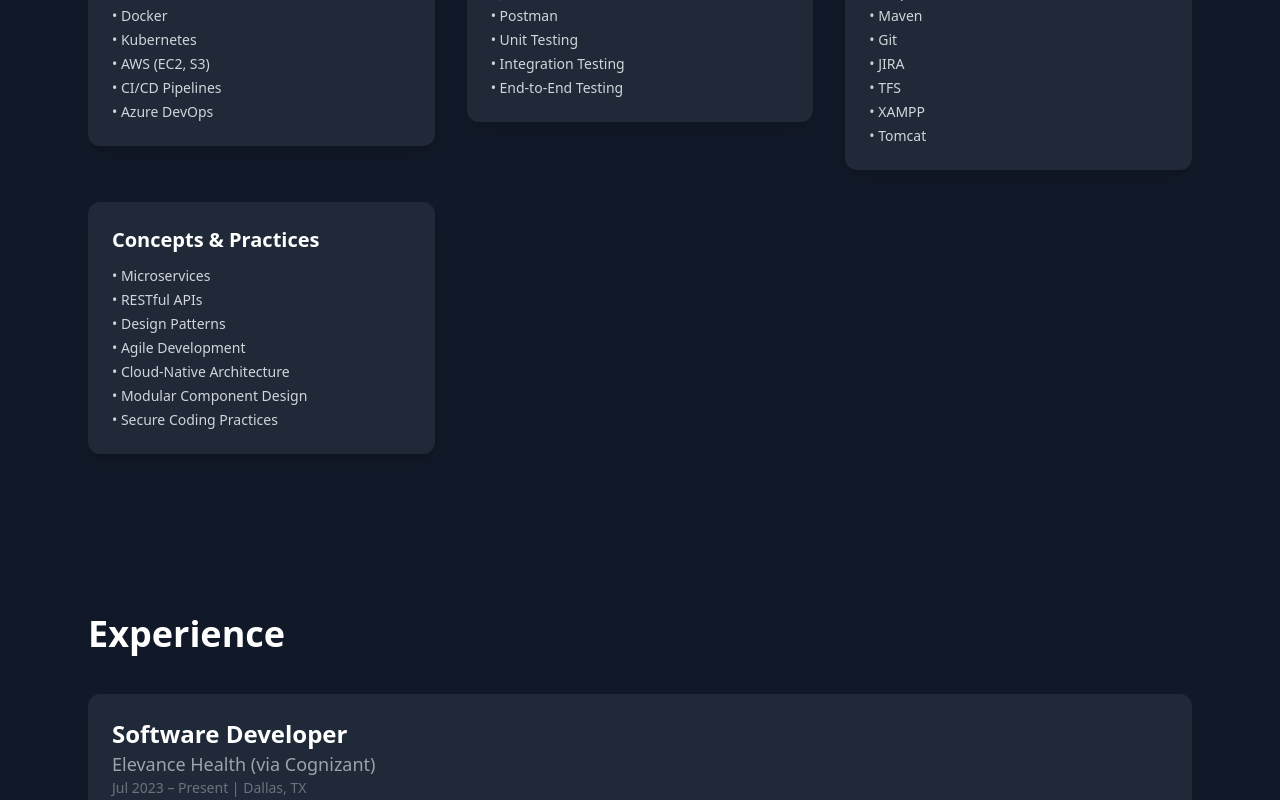
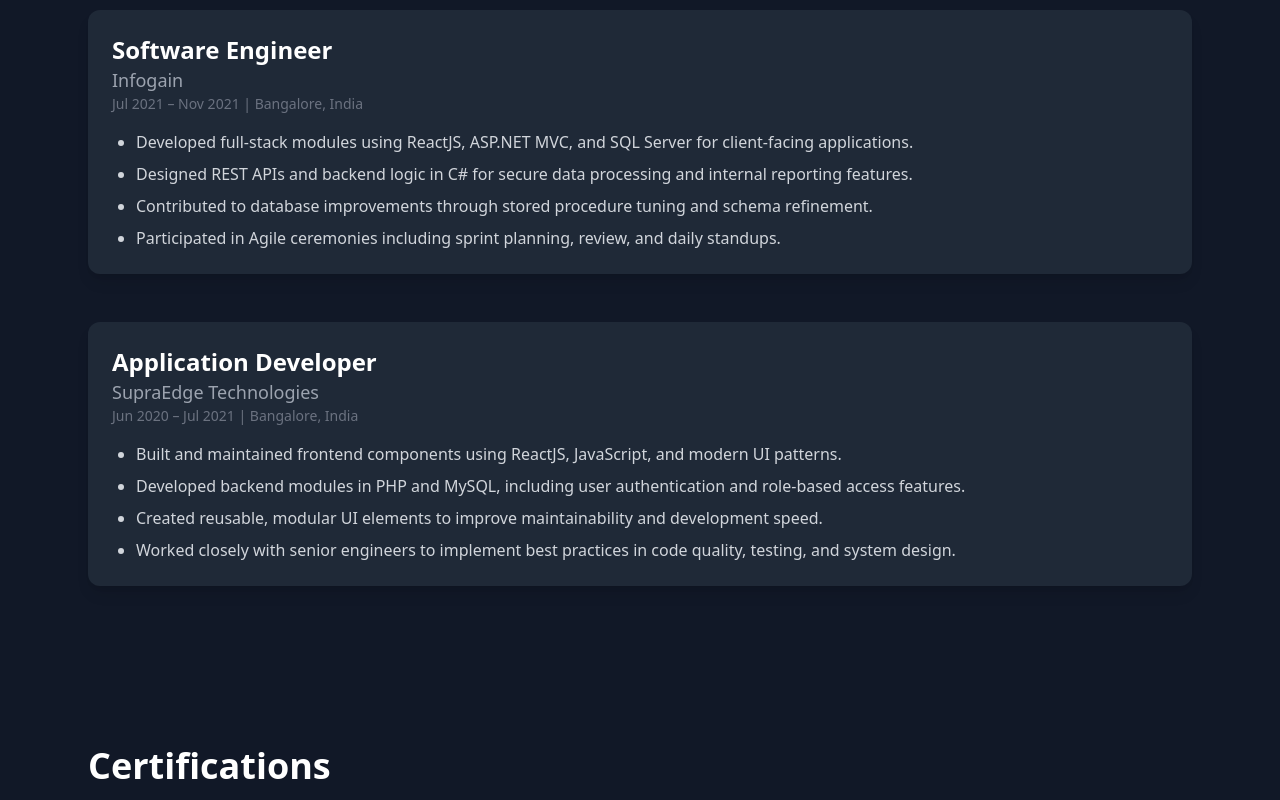
Before and after one commit to bunnytejaa/teja-portfolio, a React (Create React App) app: page / in a window 1280 px wide. Shown: the part 1840-2640 px from the top of the page. Built offline with nearby package versions, Linux system fonts and the light colour scheme.

Commit message:
Fixed SEO title and description tags

```diff
--- a/src/App.js
+++ b/src/App.js
@@ -15,10 +15,10 @@
       <Navbar />
       <Hero />
       <About />
+      <Experience />
+      <Certifications />
       <Skills />
-      <Experience />
       <Projects />
-      <Certifications />
       <Contact />
       <Footer />
 
```
